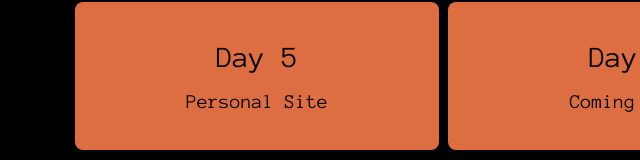
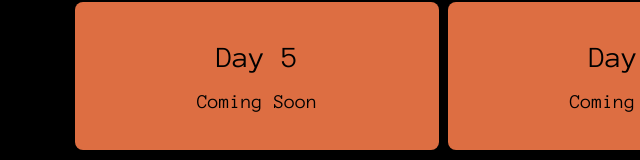
Before and after one commit to devopscoderio/100daysofcode, a plain HTML site: page index.html in a window 1280 px wide. Shown: the part 960-1120 px from the top of the page, 10-650 px from the left. Drawn offline with Linux system fonts and the light colour scheme.

Commit message:
Update index.html

```diff
--- a/index.html
+++ b/index.html
@@ -50,7 +50,7 @@
     <div class="100day-links">
       <a>
         Day 5
-        <p>Personal Site</p>
+        <p>Coming Soon</p>
       </a>
       <a>
         Day 6
```
